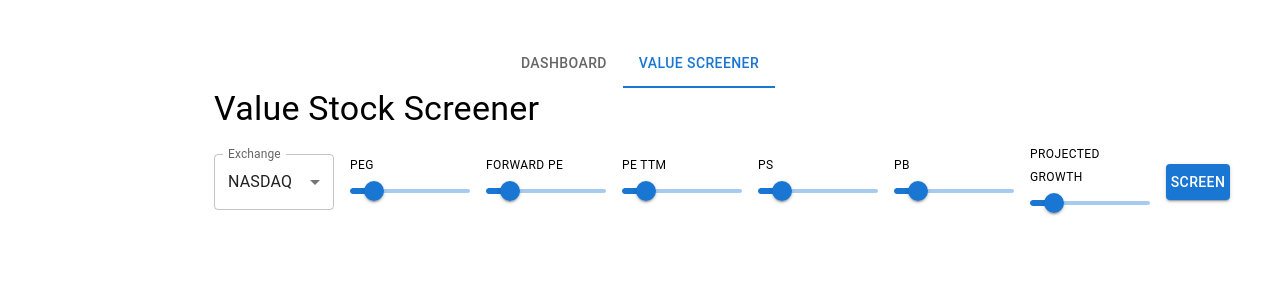
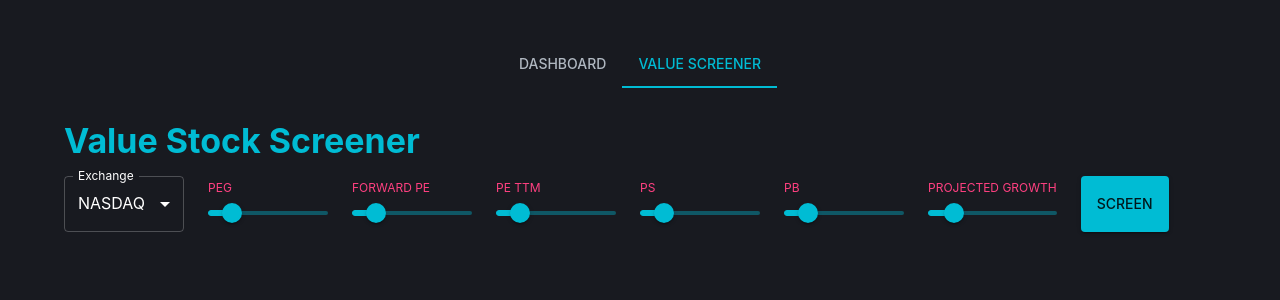
Before and after one commit to jhjahren96/stock-screener, a React (Create React App) app in the folder frontend/: page / in a window 1280 px wide. Both pictures are taken after a click on the tab "VALUE SCREENER". Shown: the top 300 px of the page. Built offline with nearby package versions, Linux system fonts and the light colour scheme.

Commit message:
Adding some design

```diff
--- a/frontend/src/App.tsx
+++ b/frontend/src/App.tsx
@@ -1,6 +1,9 @@
 import React, { useState } from 'react';
 import axios from 'axios';
-import { Container, TextField, Button, Card, CardContent, Typography, CircularProgress, Tabs, Tab, Box, MenuItem, Slider, Table, TableBody, TableCell, TableContainer, TableHead, TableRow, Paper } from '@mui/material';
+import {
+  Container, TextField, Button, Card, CardContent, Typography, CircularProgress, Tabs, Tab, Box, MenuItem, Slider, Table, TableBody, TableCell, TableContainer, TableHead, TableRow, Paper, CssBaseline
+} from '@mui/material';
+import { createTheme, ThemeProvider } from '@mui/material/styles';
 import { LineChart, Line, XAxis, YAxis, Tooltip, CartesianGrid, ResponsiveContainer } from 'recharts';
 
 interface StockData {
@@ -31,6 +34,55 @@ interface ValueResult {
   projected_growth?: number;
   score: number;
 }
+
+const darkTheme = createTheme({
+  palette: {
+    mode: 'dark',
+    background: {
+      default: '#181a20',
+      paper: '#23272f',
+    },
+    text: {
+      primary: '#fff',
+      secondary: '#b0b8c1',
+    },
+    primary: {
+      main: '#00bcd4',
+    },
+    secondary: {
+      main: '#ff4081',
+    },
+  },
+  typography: {
+    fontFamily: 'Inter, Roboto, Arial, sans-serif',
+    h4: { fontWeight: 700 },
+    h5: { fontWeight: 600 },
+    h6: { fontWeight: 600 },
+  },
+  components: {
+    MuiCard: {
+      styleOverrides: {
+        root: {
+          background: '#23272f',
+          borderRadius: 16,
+          boxShadow: '0 4px 24px 0 rgba(0,0,0,0.2)',
+        },
+      },
+    },
+    MuiTableCell: {
+      styleOverrides: {
+        root: {
+          color: '#fff',
+          borderColor: '#333',
+        },
+        head: {
+          color: '#00bcd4',
+          fontWeight: 700,
+        },
+      },
+    },
+  },
+});
 
 function App() {
   const [tab, setTab] = useState(0);
@@ -104,83 +156,90 @@ function App() {
   };
 
   return (
-    <Container maxWidth="md" style={{ marginTop: 40 }}>
-      <Tabs value={tab} onChange={handleTabChange} centered>
+    <ThemeProvider theme={darkTheme}>
+      <CssBaseline />
+      <Container maxWidth="lg" style={{ marginTop: 40 }}>
+        <Tabs value={tab} onChange={handleTabChange} centered textColor="primary" indicatorColor="primary" sx={{ mb: 4 }}>
           <Tab label="Dashboard" />
           <Tab label="Value Screener" />
         </Tabs>
         <Box hidden={tab !== 0}>
-        <Typography variant="h4" gutterBottom>Stock Screener</Typography>
+          <Typography variant="h4" gutterBottom sx={{ color: 'primary.main' }}>Stock Screener</Typography>
+          <Box display="flex" alignItems="center" gap={2} mb={3}>
             <TextField
               label="Ticker"
               value={ticker}
               onChange={e => setTicker(e.target.value.toUpperCase())}
-          style={{ marginRight: 16 }}
+              sx={{ input: { color: 'white' }, label: { color: 'white' }, width: 120 }}
+              variant="outlined"
             />
-        <Button variant="contained" onClick={fetchStock} disabled={loading}>
+            <Button variant="contained" color="primary" onClick={fetchStock} disabled={loading} sx={{ height: 56 }}>
               Search
             </Button>
-        {loading && <CircularProgress style={{ marginTop: 20 }} />}
-        {error && <Typography color="error" style={{ marginTop: 20 }}>{error}</Typography>}
+            {loading && <CircularProgress size={28} sx={{ ml: 2 }} />}
+          </Box>
+          {error && <Typography color="error" sx={{ mb: 2 }}>{error}</Typography>}
           {data && (
-          <Card style={{ marginTop: 30 }}>
+            <Card sx={{ mb: 4 }}>
               <CardContent>
-              <Typography variant="h5">{data.shortName} ({data.ticker})</Typography>
-              <Typography>Current Price: ${data.currentPrice}</Typography>
-              <Typography>Previous Close: ${data.previousClose}</Typography>
-              <Typography>Open: ${data.open}</Typography>
-              <Typography>Day High: ${data.dayHigh}</Typography>
-              <Typography>Day Low: ${data.dayLow}</Typography>
-              <Typography>Volume: {data.volume?.toLocaleString()}</Typography>
-              <Typography>Market Cap: ${data.marketCap?.toLocaleString()}</Typography>
-              <Typography>Trailing P/E: {data.trailingPE}</Typography>
-              <Typography>Forward P/E: {data.forwardPE}</Typography>
-              <Typography>Dividend Yield: {data.dividendYield}</Typography>
-              <Typography>Sector: {data.sector}</Typography>
-              <Typography>Industry: {data.industry}</Typography>
+                <Typography variant="h5" sx={{ color: 'secondary.main' }}>{data.shortName} ({data.ticker})</Typography>
+                <Box display="flex" flexWrap="wrap" gap={3} mt={2}>
+                  <Box><Typography>Current Price</Typography><Typography variant="h6">${data.currentPrice}</Typography></Box>
+                  <Box><Typography>Previous Close</Typography><Typography variant="h6">${data.previousClose}</Typography></Box>
+                  <Box><Typography>Open</Typography><Typography variant="h6">${data.open}</Typography></Box>
+                  <Box><Typography>Day High</Typography><Typography variant="h6">${data.dayHigh}</Typography></Box>
+                  <Box><Typography>Day Low</Typography><Typography variant="h6">${data.dayLow}</Typography></Box>
+                  <Box><Typography>Volume</Typography><Typography variant="h6">{data.volume?.toLocaleString()}</Typography></Box>
+                  <Box><Typography>Market Cap</Typography><Typography variant="h6">${data.marketCap?.toLocaleString()}</Typography></Box>
+                  <Box><Typography>Trailing P/E</Typography><Typography variant="h6">{data.trailingPE}</Typography></Box>
+                  <Box><Typography>Forward P/E</Typography><Typography variant="h6">{data.forwardPE}</Typography></Box>
+                  <Box><Typography>Dividend Yield</Typography><Typography variant="h6">{data.dividendYield}</Typography></Box>
+                  <Box><Typography>Sector</Typography><Typography variant="h6">{data.sector}</Typography></Box>
+                  <Box><Typography>Industry</Typography><Typography variant="h6">{data.industry}</Typography></Box>
+                </Box>
               </CardContent>
             </Card>
           )}
           {history.length > 0 && (
-          <Card style={{ marginTop: 30 }}>
-            <CardContent>
-              <Typography variant="h6">5-Year Stat History</Typography>
+            <Box display="grid" gridTemplateColumns={{ xs: '1fr', md: '1fr 1fr' }} gap={4}>
               {Object.keys(history[0] || {})
                 .filter(key => key !== 'Date' && typeof history[0][key] === 'number')
                 .map((key) => (
-                  <div key={key} style={{ marginBottom: 40 }}>
-                    <Typography variant="subtitle1" gutterBottom>{key}</Typography>
+                  <Card key={key}>
+                    <CardContent>
+                      <Typography variant="subtitle1" gutterBottom sx={{ color: 'primary.main' }}>{key}</Typography>
                       <ResponsiveContainer width="100%" height={200}>
                         <LineChart data={history}>
-                        <XAxis dataKey="Date" tick={false} />
-                        <YAxis domain={['auto', 'auto']} />
-                        <Tooltip />
-                        <CartesianGrid stroke="#eee" strokeDasharray="5 5" />
-                        <Line type="monotone" dataKey={key} stroke="#8884d8" dot={false} name={key} />
+                          <XAxis dataKey="Date" tick={false} stroke="#fff" />
+                          <YAxis domain={['auto', 'auto']} stroke="#fff" />
+                          <Tooltip contentStyle={{ background: '#23272f', color: '#fff' }} />
+                          <CartesianGrid stroke="#333" strokeDasharray="5 5" />
+                          <Line type="monotone" dataKey={key} stroke="#00bcd4" dot={false} name={key} />
                         </LineChart>
                       </ResponsiveContainer>
-                  </div>
-                ))}
                     </CardContent>
                   </Card>
+                ))}
+            </Box>
           )}
         </Box>
         <Box hidden={tab !== 1}>
-        <Typography variant="h4" gutterBottom>Value Stock Screener</Typography>
-        <Box display="flex" alignItems="center" gap={2}>
+          <Typography variant="h4" gutterBottom sx={{ color: 'primary.main' }}>Value Stock Screener</Typography>
+          <Box display="flex" flexWrap="wrap" alignItems="center" gap={3} mb={3}>
             <TextField
               select
               label="Exchange"
               value={exchange}
               onChange={e => setExchange(e.target.value)}
-            style={{ minWidth: 120 }}
+              sx={{ minWidth: 120, label: { color: 'white' }, input: { color: 'white' } }}
+              variant="outlined"
             >
               <MenuItem value="NASDAQ">NASDAQ</MenuItem>
               <MenuItem value="NYSE">NYSE</MenuItem>
             </TextField>
             {Object.entries(weights).map(([key, value]) => (
-            <Box key={key} style={{ minWidth: 120 }}>
-              <Typography variant="caption">{key.replace('_', ' ').toUpperCase()}</Typography>
+              <Box key={key} sx={{ minWidth: 120 }}>
+                <Typography variant="caption" sx={{ color: 'secondary.main' }}>{key.replace('_', ' ').toUpperCase()}</Typography>
                 <Slider
                   value={value}
                   min={0}
@@ -188,17 +247,18 @@ function App() {
                   step={0.1}
                   onChange={(_, v) => handleWeightChange(key, v as number)}
                   valueLabelDisplay="auto"
+                  sx={{ color: 'primary.main' }}
                 />
               </Box>
             ))}
-          <Button variant="contained" onClick={runScreener} disabled={screenerLoading}>
+            <Button variant="contained" color="primary" onClick={runScreener} disabled={screenerLoading} sx={{ height: 56 }}>
               Screen
             </Button>
+            {screenerLoading && <CircularProgress size={28} sx={{ ml: 2 }} />}
           </Box>
-        {screenerLoading && <CircularProgress style={{ marginTop: 20 }} />}
-        {screenerError && <Typography color="error" style={{ marginTop: 20 }}>{screenerError}</Typography>}
+          {screenerError && <Typography color="error" sx={{ mb: 2 }}>{screenerError}</Typography>}
           {results.length > 0 && (
-          <TableContainer component={Paper} style={{ marginTop: 30 }}>
+            <TableContainer component={Paper} sx={{ background: '#23272f', borderRadius: 2, boxShadow: 3 }}>
               <Table>
                 <TableHead>
                   <TableRow>
@@ -233,6 +293,7 @@ function App() {
           )}
         </Box>
       </Container>
+    </ThemeProvider>
   );
 }
 
```
Lines whose indentation alone changed are shown as unchanged.
